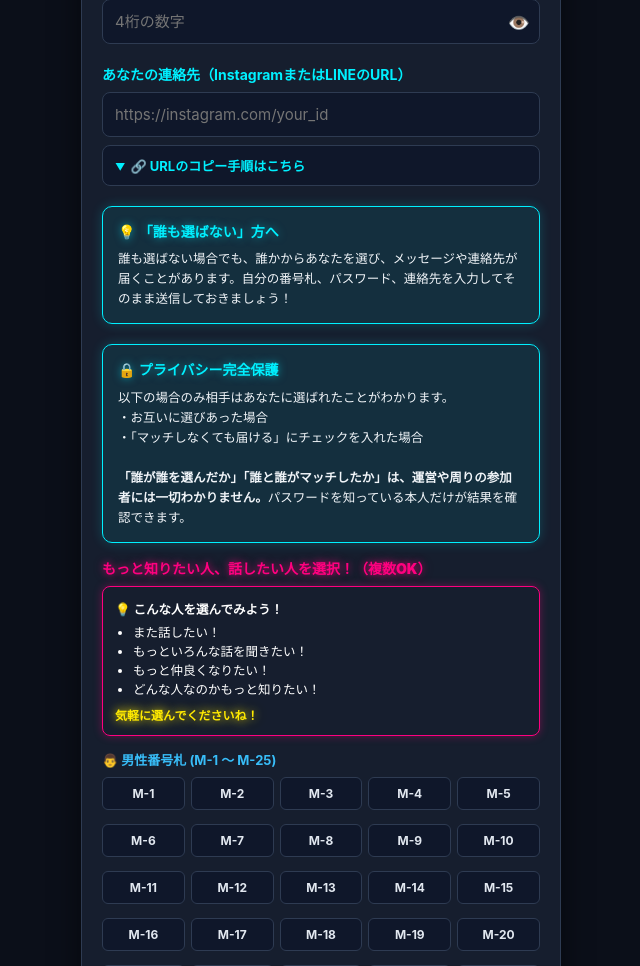
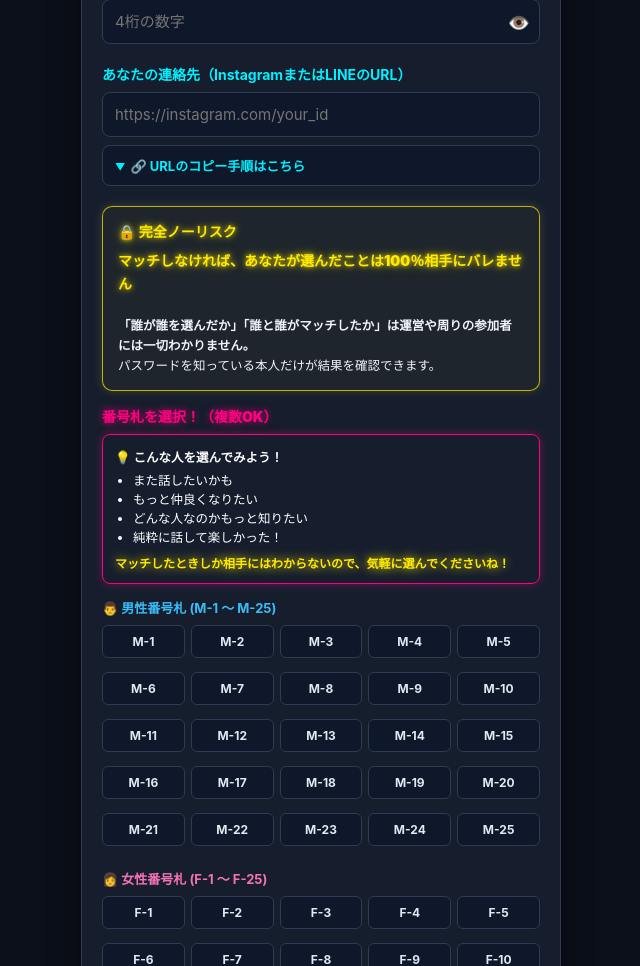
Before and after one commit to T-POP-U/tpop-vote, a Flask app: page / in a window 1280 px wide. Shown: the part 322-1288 px from the top of the page, without its empty margins (319-959 px from the left). Run offline with Flask 3, Linux system fonts and the light colour scheme; some libraries are stand-ins or nearby versions.

Commit message:
Update index.html

```diff
--- a/templates/index.html
+++ b/templates/index.html
@@ -974,6 +974,30 @@
         drop-shadow(0 0 7px rgba(255, 214, 10, 0.55));
     }
 
+
+    /* ===== マッチのみ・異性のみ選択 ===== */
+    .risk-free-box {
+      background: rgba(255,234,0,.035) !important;
+      border-color: rgba(255,234,0,.72) !important;
+      box-shadow: 0 0 10px rgba(255,234,0,.18) !important;
+    }
+    .risk-free-title {
+      color: #ffea00 !important;
+      text-shadow: 0 0 5px rgba(255,234,0,.85), 0 0 12px rgba(255,234,0,.4) !important;
+    }
+    .risk-free-highlight {
+      color: #ffea00;
+      font-size: 14px;
+      font-weight: 900;
+      line-height: 1.65;
+      text-shadow: 0 0 5px rgba(255,234,0,.9), 0 0 12px rgba(255,234,0,.45);
+    }
+    .target-checkbox-label.disabled {
+      opacity: .22 !important;
+      filter: grayscale(.8);
+      cursor: not-allowed !important;
+      pointer-events: none !important;
+    }
 </style>
 </head>
 <body>
@@ -1026,37 +1050,29 @@
           </details>
         </div>
 
-        <!-- 誰も選ばない方向け 案内カード -->
-        <div class="no-selection-box">
-          <div class="no-selection-title">💡 「誰も選ばない」方へ</div>
-          <div class="no-selection-text">
-            誰も選ばない場合でも、誰かからあなたを選び、メッセージや連絡先が届くことがあります。自分の番号札、パスワード、連絡先を入力してそのまま送信しておきましょう！
+        <!-- 完全ノーリスク カード -->
+        <div class="privacy-notice-box risk-free-box">
+          <div class="privacy-title risk-free-title">🔒 完全ノーリスク</div>
+          <div class="privacy-text">
+            <div class="risk-free-highlight">マッチしなければ、あなたが選んだことは100％相手にバレません</div>
+            <br>
+            <strong>「誰が誰を選んだか」「誰と誰がマッチしたか」は運営や周りの参加者には一切わかりません。</strong><br>
+            パスワードを知っている本人だけが結果を確認できます。
           </div>
         </div>
 
-        <!-- プライバシー完全保護 カード -->
-        <div class="privacy-notice-box">
-          <div class="privacy-title">🔒 プライバシー完全保護</div>
-          <div class="privacy-text">
-            以下の場合のみ相手はあなたに選ばれたことがわかります。<br>
-            ・お互いに選びあった場合<br>
-            ・「マッチしなくても届ける」にチェックを入れた場合<br><br>
-            <strong>「誰が誰を選んだか」「誰と誰がマッチしたか」は、運営や周りの参加者には一切わかりません。</strong>パスワードを知っている本人だけが結果を確認できます。
-          </div>
-        </div>
-
         <div class="form-group">
-          <label class="selection-title">もっと知りたい人、話したい人を選択！（複数OK）</label>
+          <label class="selection-title">番号札を選択！（複数OK）</label>
 
           <div class="motto-reasons">
             <p style="font-weight:bold; color:#fff; margin-bottom:4px;">💡 こんな人を選んでみよう！</p>
             <ul>
-              <li>また話したい！</li>
-              <li>もっといろんな話を聞きたい！</li>
-              <li>もっと仲良くなりたい！</li>
-              <li>どんな人なのかもっと知りたい！</li>
+              <li>また話したいかも</li>
+              <li>もっと仲良くなりたい</li>
+              <li>どんな人なのかもっと知りたい</li>
+              <li>純粋に話して楽しかった！</li>
             </ul>
-            <div class="motto-reasons-footer">気軽に選んでくださいね！</div>
+            <div class="motto-reasons-footer">マッチしたときしか相手にはわからないので、気軽に選んでくださいね！</div>
           </div>
 
           <!-- 男性番号札グループ -->
@@ -1160,11 +1176,13 @@
 
     function handleSelfIdChange() {
       const myId = document.getElementById('my_id').value;
-      const checkboxes = document.querySelectorAll('input[name="target"]');
-
-      checkboxes.forEach(chk => {
+      document.querySelectorAll('input[name="target"]').forEach(chk => {
         const lbl = document.getElementById(`lbl-${chk.value}`);
-        if (chk.value === myId) {
+        const selectable =
+          (myId.startsWith('M-') && chk.value.startsWith('F-')) ||
+          (myId.startsWith('F-') && chk.value.startsWith('M-'));
+
+        if (!selectable) {
           chk.checked = false;
           chk.disabled = true;
           if (lbl) lbl.classList.add('disabled');
@@ -1196,15 +1214,10 @@
     function renderMessageInputs() {
       const checkedBoxes = Array.from(document.querySelectorAll('input[name="target"]:checked'));
       const container = document.getElementById('messages-container');
-
       const currentValues = {};
-      const currentUnrequited = {};
 
       document.querySelectorAll('.individual-msg').forEach(ta => {
         currentValues[ta.getAttribute('data-target')] = ta.value;
-      });
-      document.querySelectorAll('.unrequited-chk').forEach(chk => {
-        currentUnrequited[chk.getAttribute('data-target')] = chk.checked;
       });
 
       container.innerHTML = '';
@@ -1219,17 +1232,9 @@
         const val = box.value;
         const div = document.createElement('div');
         div.className = 'single-msg-item';
-        const prevText = currentValues[val] || '';
-        const prevUnreq = currentUnrequited[val] || false;
-
         div.innerHTML = `
           <label class="${val.startsWith('M-') ? 'message-label-m' : 'message-label-f'}">【 ${val} 】さんへのメッセージ</label>
-          <textarea class="individual-msg" data-target="${val}" placeholder="例: お話しできて楽しかったです！ぜひもっと話しましょう✨" maxlength="100">${prevText}</textarea>
-
-          <label class="unrequited-option">
-            <input type="checkbox" class="unrequited-chk" data-target="${val}" ${prevUnreq ? 'checked' : ''}>
-            <span>✉️ マッチしなくても、この人に自分の番号札・メッセージ・連絡先を届ける</span>
-          </label>
+          <textarea class="individual-msg" data-target="${val}" placeholder="例: お話しできて楽しかったです！ぜひもっと話しましょう✨" maxlength="100">${currentValues[val] || ''}</textarea>
         `;
         container.appendChild(div);
       });
@@ -1274,11 +1279,6 @@
         const target = ta.getAttribute('data-target');
         const value = ta.value.trim();
         if (value) messages[target] = value;
-      });
-
-      const allow_unrequited = {};
-      document.querySelectorAll('.unrequited-chk').forEach(chk => {
-        allow_unrequited[chk.getAttribute('data-target')] = chk.checked;
       });
 
       if (!my_id || !pin || !contact) {
@@ -1582,79 +1582,10 @@
       }
 
       /* =========================
-         「もっと」が届いています
-         ========================= */
-      if (data.has_unrequited) {
-        if (!data.matched) {
-          triggerVibrate([80, 80, 150]);
-        }
-
-        html += `
-          <div class="result-card-approach">
-            <div class="approach-header-badge">✉️ SPECIAL MESSAGE</div>
-            <div class="approach-title">「もっと」が届いています！</div>
-
-            <p style="
-              color:#38bdf8;
-              font-size:13px;
-              font-weight:bold;
-              margin:0 0 10px;
-              text-align:center;
-              text-shadow:0 0 10px #00f0ff;
-            ">
-              あなたを「もっと知りたい・もっと話したい」と思っている方から届いています✨
-            </p>
-        `;
-
-        (data.unrequited_approaches || []).forEach(a => {
-          html += `
-            <div class="partner-block">
-              <div class="partner-label-approach">【 送信者 】</div>
-              <div><span class="white-neon-id">${a.id || ''}</span></div>
-          `;
-
-          if (a.message && a.message.trim() !== "") {
-            html += `
-              <div class="message-box">
-                <div class="message-title-approach">💬 相手からのメッセージ</div>
-                <div class="message-text">${a.message}</div>
-              </div>
-            `;
-          }
-
-          html += renderContactBtn(a.contact);
-          html += `</div>`;
-        });
-
-        html += `
-            <div class="call-action-approach">
-              気になったらぜひ連絡してみましょう！💬
-            </div>
-
-            <div class="thanks-footer">
-              ご参加いただきありがとうございました！<br>
-              またのご参加を心よりお待ちしております🥂✨
-            </div>
-          </div>
-        `;
-
-        if (!data.matched && typeof confetti === 'function') {
-          confetti({
-            particleCount: 60,
-            spread: 60,
-            origin: { y: 0.6 }
-          });
-        }
-      }
-
-      /* =========================
          NO MATCH
          ========================= */
-      if (!data.matched && !data.has_unrequited) {
+      if (!data.matched) {
         triggerVibrate(80);
-
-        const mySentUnrequited =
-          data.sent_unrequited || false;
 
         html += `
           <div class="neon-rain-card">
@@ -1707,27 +1638,6 @@
                 今回はマッチングとはなりませんでした。
               </p>
 
-              ${mySentUnrequited ? `
-                <div class="unrequited-sent-box">
-
-                  <strong style="font-size:14px; color:#00f0ff;">
-                    ✉️ メッセージ送信済み
-                  </strong>
-                  <br>
-
-                  <span style="
-                    font-size:12.5px;
-                    display:block;
-                    margin-top:4px;
-                  ">
-                    「マッチしなくても届ける」を設定したお相手の画面には、
-                    <b>あなたの連絡先とメッセージが届いています！</b><br>
-                    お相手からの連絡を楽しみにお待ちください✨
-                  </span>
-
-                </div>
-              ` : ''}
-
               <div class="thanks-footer">
                 ご参加いただきありがとうございました！<br>
                 またのご参加を心よりお待ちしております🥂✨
@@ -1740,7 +1650,7 @@
 
       display.innerHTML = html;
 
-      if (!data.matched && !data.has_unrequited) {
+      if (!data.matched) {
         startRainEffect('rainCanvas');
       }
     }
```
